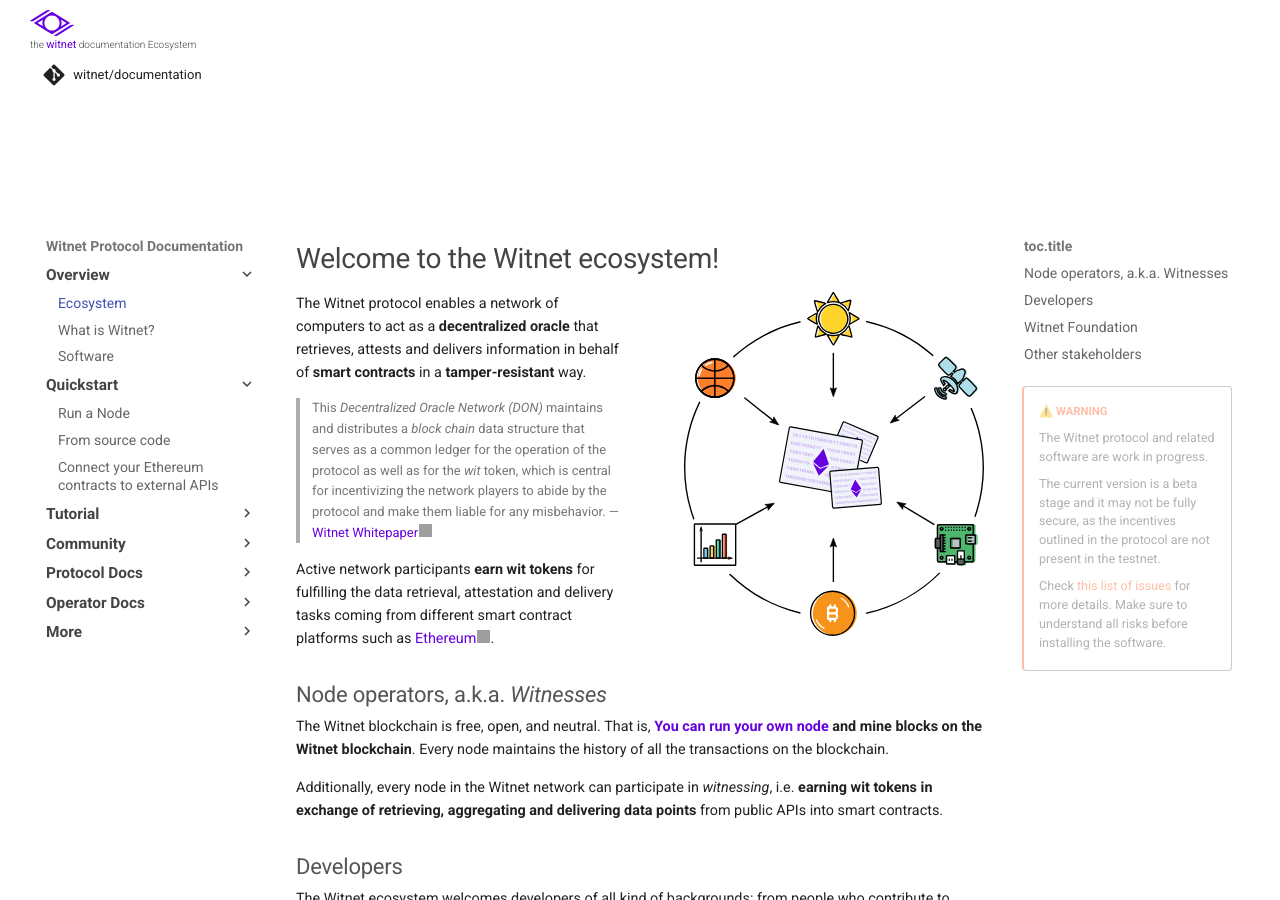
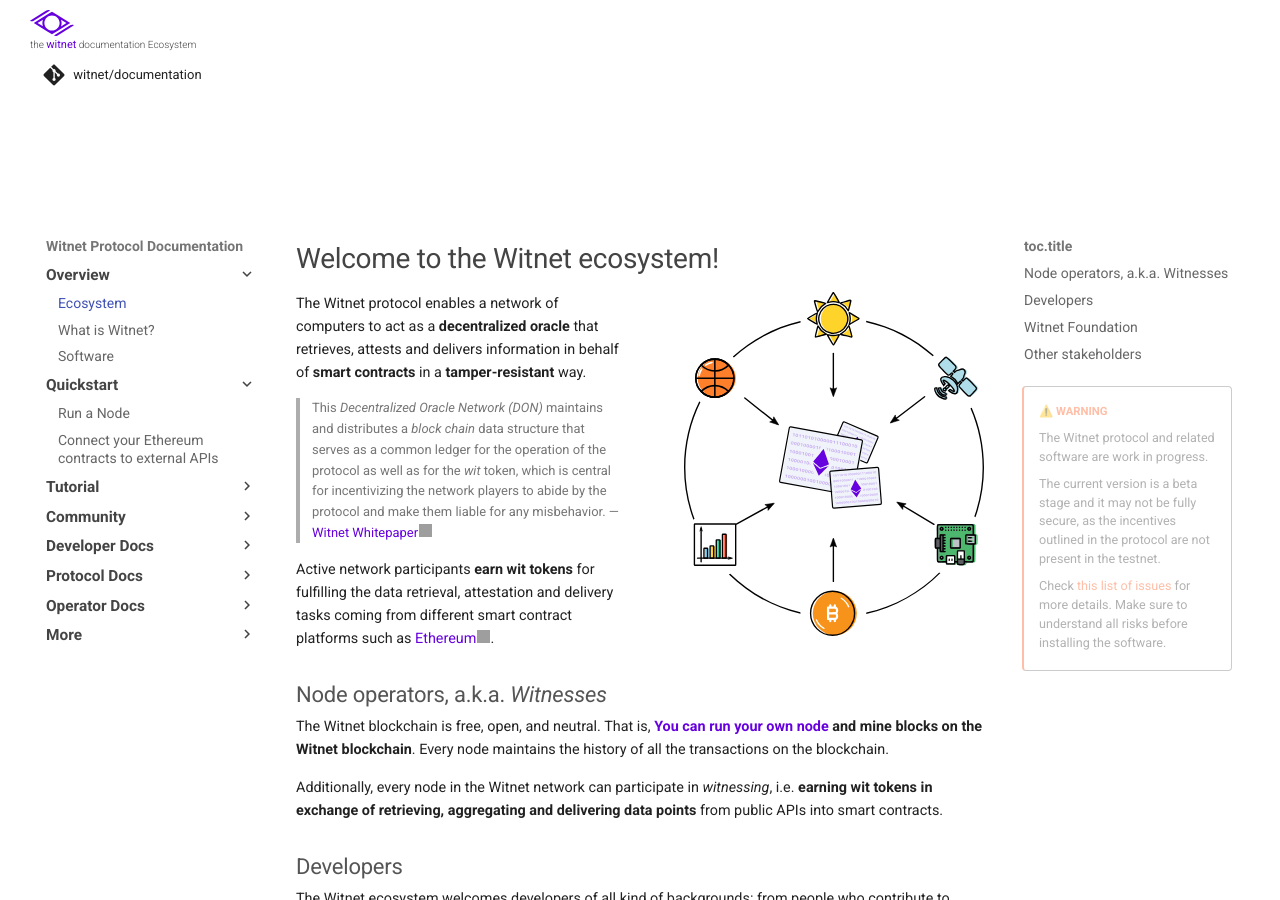
Before and after one commit to witnet/documentation, an MkDocs documentation site: the page built from docs/index.md, in a window 1280 px wide and 900 px high. Built offline with MkDocs 1.6.1 and Material for MkDocs 9.7.7, drawn with Linux system fonts in a browser that asks for light colours; some web fonts are replaced; comment, search, counter and statistics services are not loaded; grey boxes are pictures that could not be loaded.

Commit message:
refactor: add developer docs section

```diff
--- a/docs/index.md
+++ b/docs/index.md
@@ -58,6 +58,6 @@ developer or node operator, there are
 [foundation]: https://witnet.foundation
 [whitepaper]: https://witnet.io/static/witnet-whitepaper.pdf
 [run-a-node]: /try/run-a-node
-[contributing]: /community/contributing
+[contributing]: /developer/contributing
 [Witnet-Rust]: https://github.com/witnet/witnet-rust
 [Sheikah]: https://github.com/witnet/sheikah
--- a/mkdocs.yml
+++ b/mkdocs.yml
@@ -9,7 +9,6 @@ nav:
       - Software: overview/software.md
   - Quickstart:
       - Run a Node: try/run-a-node.md
-      - From source code: try/from-source.md
       #- Use the Sheikah wallet / IDE: try/sheikah.md
       - Connect your Ethereum contracts to external APIs: try/use-from-ethereum.md
   - Tutorial:
@@ -23,8 +22,10 @@ nav:
       - 7. Deploy: tutorials/bitcoin-price-feed/migrations.md
       - Recap: tutorials/bitcoin-price-feed/recap.md
   - Community:
-      - Contributing: community/contributing.md
       - Roadmap: community/roadmap.md
+  - Developer Docs:
+      - Compile from source code: developer/from-source.md
+      - Contributing: developer/contributing.md
   - Protocol Docs:
       #- protocol/reputation.md
       - protocol/sortition.md
```
Also changed, not shown: docs/overview/software.md (+1 -1 lines), docs/developer/contributing.md (renamed from docs/community/contributing.md), docs/developer/from-source.md (renamed from docs/try/from-source.md).
